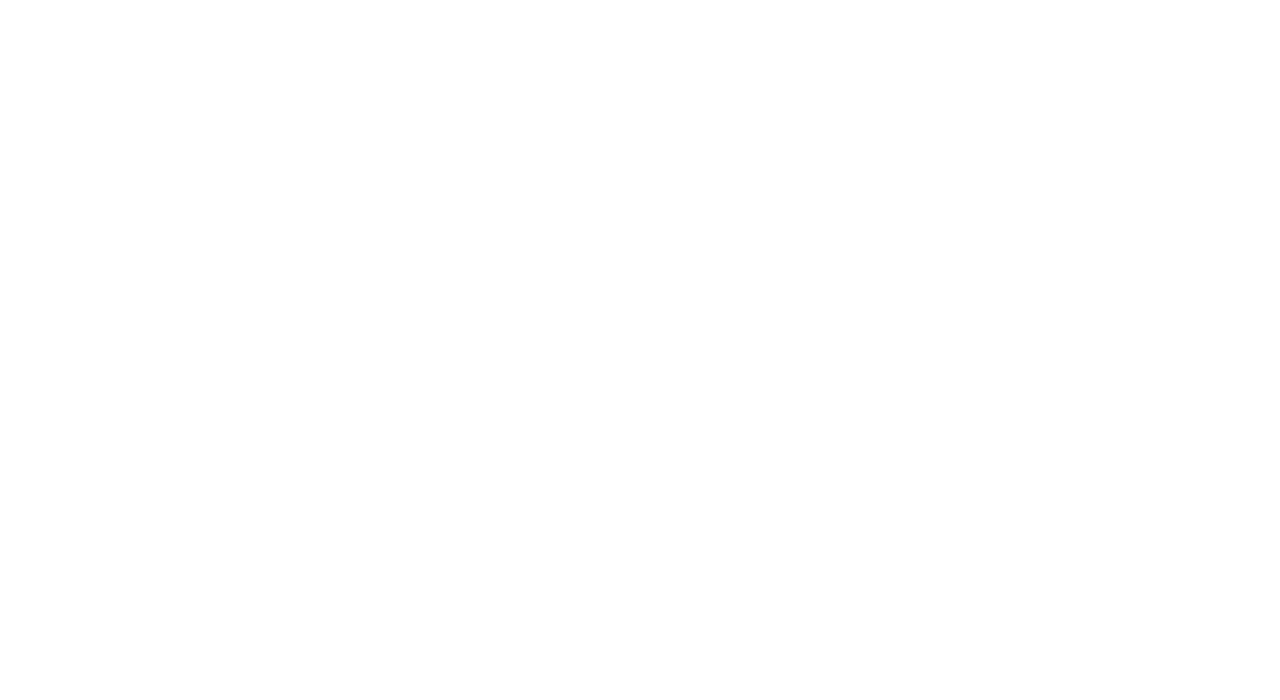
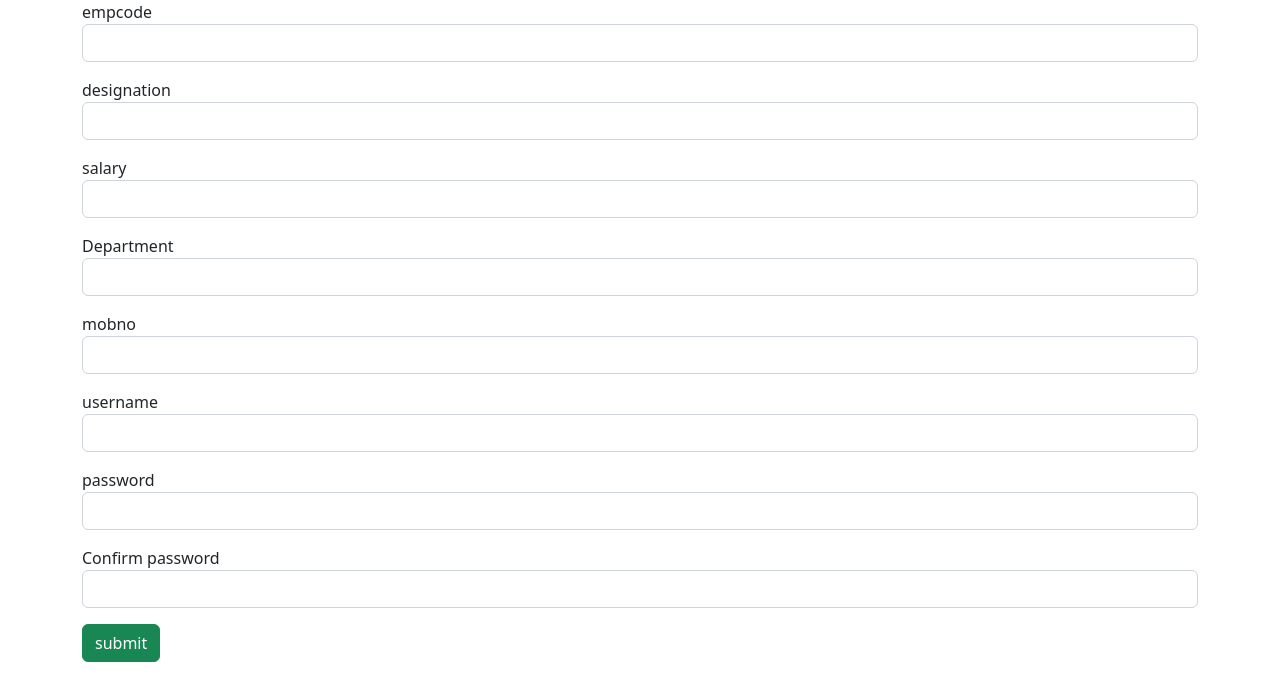
Before and after one commit to vishnubabu98/nestemployeeapp, an Angular app: page /addemp in a window 1280 px wide. Before the commit this address led to /. Shown: the top 700 px of the page. Built offline with nearby package versions, Linux system fonts and the light colour scheme.

Commit message:
add employee

```diff
--- /dev/null
+++ b/src/app/add-emp/add-emp.component.html
@@ -0,0 +1,44 @@
+
+<div class="container">
+    <div class="row">
+        <div class="col col-12 col-sm-12 col-md-12 col-lg-12 col-xl-12 col-xxl-12">
+            <div class="row g-3">
+                <div class="col col-12 col-sm-12 col-md-12 col-lg-12 col-xl-12 col-xxl-12">
+                    <label for="" class="form label">empcode</label>
+                    <input name="empcode"[(ngModel)]="empcode" type="text" class="form-control">
+                </div>
+                <div class="col col-12 col-sm-12 col-md-12 col-lg-12 col-xl-12 col-xxl-12">
+                    <label for="" class="form label">designation</label>
+                    <input name="designation"[(ngModel)]="designation" type="text" class="form-control">
+                </div>
+                <div class="col col-12 col-sm-12 col-md-12 col-lg-12 col-xl-12 col-xxl-12">
+                    <label for="" class="form label">salary</label>
+                    <input name="salary"[(ngModel)]="salary" type="text" class="form-control">
+                </div>
+                <div class="col col-12 col-sm-12 col-md-12 col-lg-12 col-xl-12 col-xxl-12">
+                    <label for="" class="form label">Department</label>
+                    <input name="department"[(ngModel)]="department" type="text" class="form-control">
+                </div>
+                <div class="col col-12 col-sm-12 col-md-12 col-lg-12 col-xl-12 col-xxl-12">
+                    <label for="" class="form label">mobno</label>
+                    <input name="mobno"[(ngModel)]="mobno" type="mobno" class="form-control">
+                </div>
+                <div class="col col-12 col-sm-12 col-md-12 col-lg-12 col-xl-12 col-xxl-12">
+                    <label for="" class="form label">username</label>
+                    <input name="username"[(ngModel)]="username" type="username" class="form-control">
+                </div>
+                <div class="col col-12 col-sm-12 col-md-12 col-lg-12 col-xl-12 col-xxl-12">
+                    <label for="" class="form label">password</label>
+                    <input name="password"[(ngModel)]="password" type="password" class="form-control">
+                </div>
+                <div class="col col-12 col-sm-12 col-md-12 col-lg-12 col-xl-12 col-xxl-12">
+                    <label for="" class="form label">Confirm password</label>
+                    <input name="confirmpassword"[(ngModel)]="confirmpassword" type="password" class="form-control">
+                </div>
+                <div class="col col-12 col-sm-12 col-md-12 col-lg-12 col-xl-12 col-xxl-12">
+                    <button (click)="readValues()" class="btn btn-success">submit</button>
+                </div>
+            </div>
+        </div>
+    </div>
+</div>
--- /dev/null
+++ b/src/app/add-emp/add-emp.component.ts
@@ -0,0 +1,37 @@
+import { Component } from '@angular/core';
+
+@Component({
+  selector: 'app-add-emp',
+  templateUrl: './add-emp.component.html',
+  styleUrls: ['./add-emp.component.css']
+})
+export class AddEmpComponent {
+
+
+  empcode=""
+  designation=""
+  salary=""
+  department=""
+  mobno=""
+  username=""
+  password=""
+  confirmpassword=""
+
+  readValues=()=>{
+    let data:any=
+    {
+
+      "empcode":this.empcode,
+      "designation":this.designation,
+      "salary":this.salary,
+      "department":this.department,
+      "mobno":this.mobno,
+      "username":this.username,
+      "password":this.password,
+      "confirmpassword":this.confirmpassword
+    }
+    console.log(data)
+
+
+}
+}
--- a/src/app/admin-login/admin-login.component.ts
+++ b/src/app/admin-login/admin-login.component.ts
@@ -17,7 +17,9 @@
       "username":this.username,
       "password":this.password
     }
+    console.log(data)
   }
 
 
+
 }
--- a/src/app/employee-login/employee-login.component.ts
+++ b/src/app/employee-login/employee-login.component.ts
@@ -17,6 +17,7 @@
       "username":this.username,
       "password":this.password
     }
+    console.log(data)
   }
 
 }
```
Also changed, not shown: src/app/app.module.ts (+7 -1 lines), src/app/add-emp/add-emp.component.css (added).
